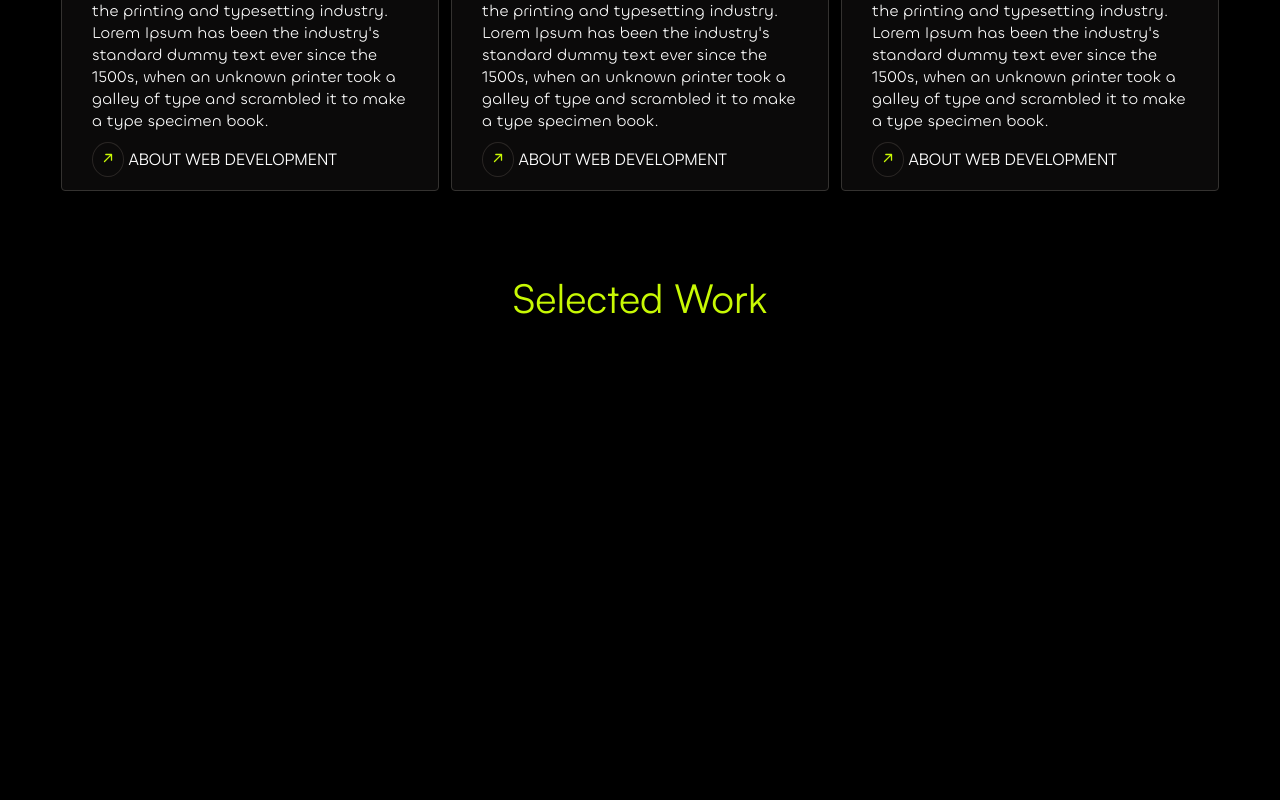
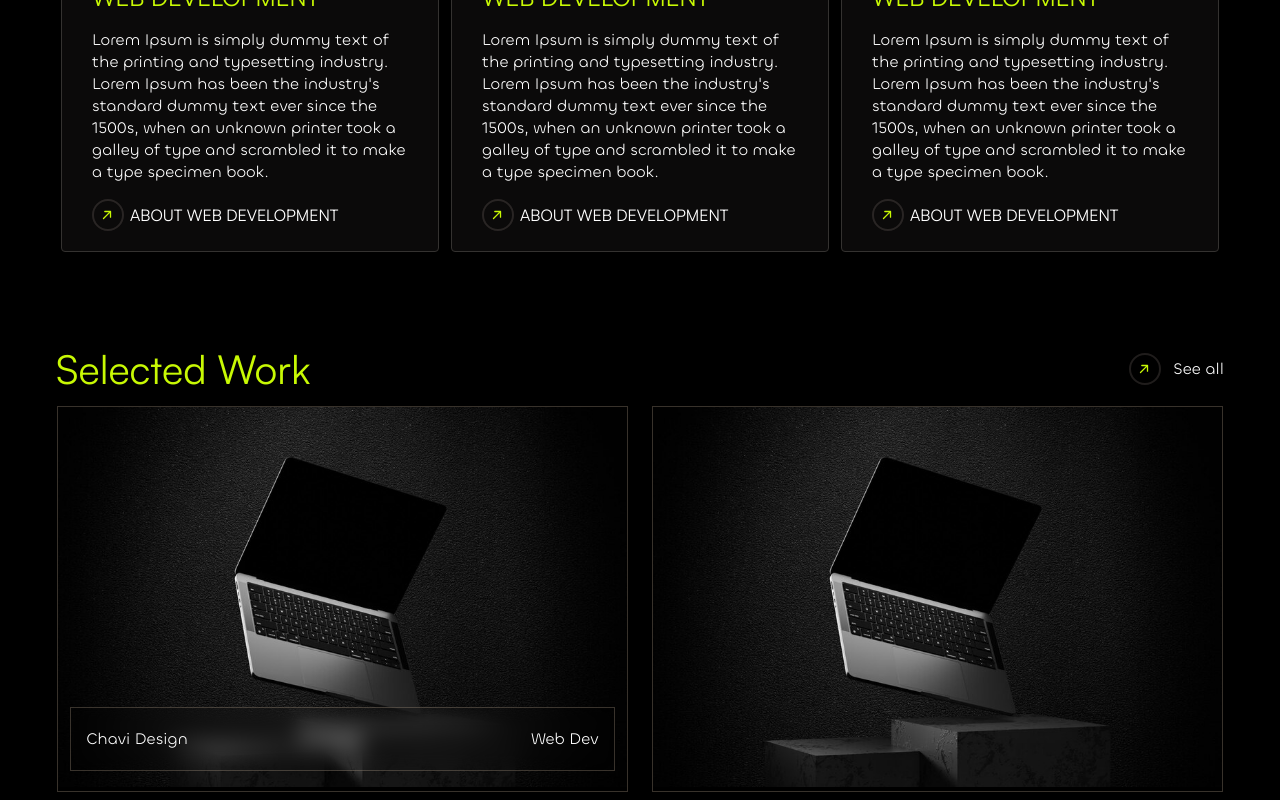
Before and after one commit to ankita007-coder/My-Portfolio, a React (Create React App) app: page / in a window 1280 px wide. Shown: the part 1037-1837 px from the top of the page. Before the commit the page ends 1370 px from the top, so only its background shows below. Built offline with nearby package versions, Linux system fonts and the light colour scheme.

Commit message:
services

```diff
--- a/public/index.html
+++ b/public/index.html
@@ -24,7 +24,7 @@
       work correctly both with client-side routing and a non-root public URL.
       Learn how to configure a non-root public URL by running `npm run build`.
     -->
-    <title>React App</title>
+    <title>Ankita Budhia</title>
   </head>
   <body>
     <noscript>You need to enable JavaScript to run this app.</noscript>
--- a/src/assets/css/Home.css
+++ b/src/assets/css/Home.css
@@ -1,40 +1,40 @@
-html{
+html {
   scroll-behavior: smooth;
 }
-.home{
+.home {
   display: flex;
   flex-direction: column;
   align-items: center;
   margin-top: 5%;
 }
-p{
+p {
   color: white;
-    font-family: 'Chillax';
+  font-family: "Chillax";
   font-weight: 200;
   font-size: 16px;
 }
-.head{
-    font-family: 'Santoshi', sans-serif;
+.head {
+  font-family: "Santoshi", sans-serif;
   color: white;
   font-size: 8rem;
   color: var(--neongreen);
   margin: 20px 0;
 }
-.one-liner{
+.one-liner {
   width: 50%;
 }
-.link-service a{
+.link-service a,
+.work-head a {
   display: flex;
   justify-items: center;
   align-items: center;
   gap: 12px;
 }
-.link-service p{
-    font-family: 'Santoshi', sans-serif;
+.link-service p {
+  font-family: "Santoshi", sans-serif;
   font-size: 1rem;
-
 }
-.arrow{
+.arrow {
   font-size: 12px;
   border: 1px solid rgba(218, 197, 187, 15%);
   background-color: #dac5a741;
@@ -43,47 +43,89 @@ p{
   color: var(--neongreen);
 }
 
-.services{
+.services {
   margin-top: 28px;
   display: flex;
   gap: 12px;
   justify-content: center;
 }
-.services div{
+.services div {
   width: 25%;
   padding: 20px 30px;
   background-color: rgba(218, 197, 187, 5%);
   border-radius: 4px;
   border: 1px solid #343230;
 }
-h2{
-    font-family: 'Santoshi', sans-serif;
+h2 {
+  font-family: "Santoshi", sans-serif;
   color: var(--neongreen);
   font-size: 24px;
   margin: 0;
 }
-.home .link{
-    font-family: 'Santoshi', sans-serif;
+.home .link {
+  font-family: "Santoshi", sans-serif;
 }
 
-.number{
-    font-family: 'Santoshi', sans-serif;
+.number {
+  font-family: "Santoshi", sans-serif;
   color: var(--neongreen);
 }
-.arrow-outline{
+
+.services .link{
+    display: flex;
+    align-items: center;
+    gap: 6px;
+}
+.arrow-outline {
   background-color: transparent;
-    padding: 8px;
+  height: 16px;
+  width: 16px;
+  display: flex;
+  align-items: center;
+  padding: 6px;
   font-size: 14px;
-    border: 1px solid rgba(218, 197, 187, 15%);
+  border: 2px solid rgba(218, 197, 187, 15%);
   border-radius: 50%;
   color: var(--neongreen);
 }
 
-.selected-work{
+.selected-work {
   margin-top: 5rem;
 }
 
-
-.selected-work h2{
+.selected-work h2 {
   font-size: 40px;
 }
+
+.works {
+  display: flex;
+  gap: 24px;
+  justify-content: center;
+}
+
+.image {
+  position: relative;
+  width: 45%;
+  border: 1px solid #dac5a741;
+}
+.image img {
+  width: 100%;
+}
+
+.image-text {
+  left: 2%;
+  width: 90%;
+  position: absolute;
+  padding: 4px 16px;
+  display: flex;
+  justify-content: space-between;
+  bottom: 20px;
+  backdrop-filter: blur(10px);
+  border: 1px solid #dac5a741;
+}
+
+.work-head {
+  padding: 10px 48px;
+  display: flex;
+  justify-content: space-between;
+}
--- a/src/pages/Home.jsx
+++ b/src/pages/Home.jsx
@@ -1,5 +1,5 @@
 import React, { useEffect } from "react";
-import dp from "../assets/images/404.png";
+import dp from "../assets/images/laptop.jpg";
 import "../assets/css/Home.css";
 import { FaArrowDown } from "react-icons/fa6";
 import { Link } from "react-router-dom";
@@ -7,9 +7,9 @@ import { PiArrowUpRightBold } from "react-icons/pi";
 import AOS from "aos";
 
 const Home = () => {
-    useEffect(()=>{
-        AOS.init();
-    },[])
+  useEffect(() => {
+    AOS.init();
+  }, []);
   return (
     <div className="home">
       <div>
@@ -81,10 +81,27 @@ const Home = () => {
       </section>
 
       <section className="selected-work">
-        <h2>Selected Work</h2>
-        <div>
-            <div></div>
-            <div></div>
+        <div className="work-head">
+          <h2>Selected Work</h2>
+          <Link to="/work" className="link">
+            <span className="arrow-outline">
+            <PiArrowUpRightBold />
+            </span>
+            <p>See all</p>
+          </Link>
+        </div>
+
+        <div className="works" data-aos="fade-up">
+          <div className="image">
+            <img src={dp} alt="" srcset="" />
+            <div className="image-text">
+              <p>Chavi Design</p>
+              <p>Web Dev</p>
+            </div>
+          </div>
+          <div className="image">
+            <img src={dp} alt="" srcset="" />
+          </div>
         </div>
         <div></div>
       </section>
```
Lines whose indentation alone changed are shown as unchanged.
